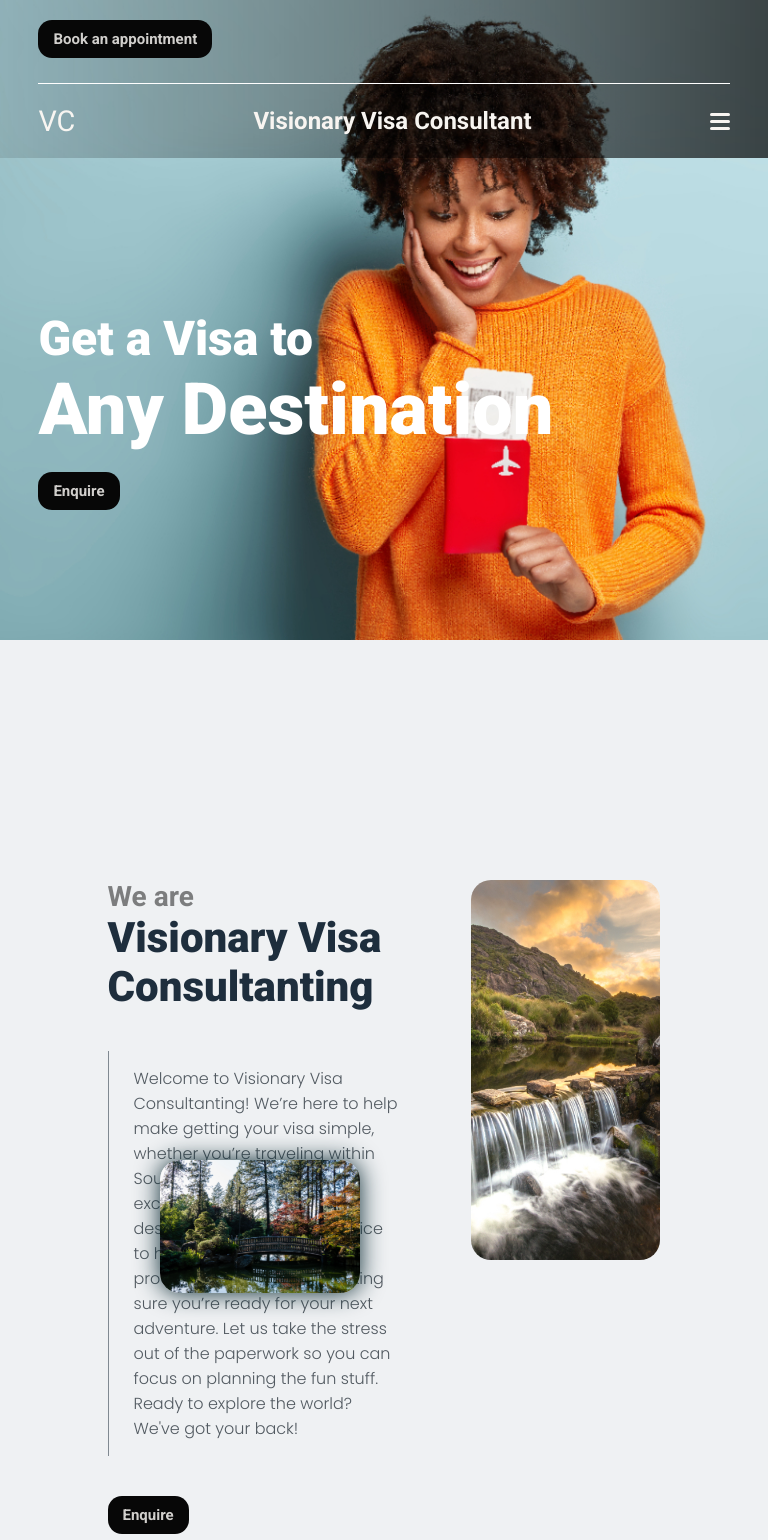
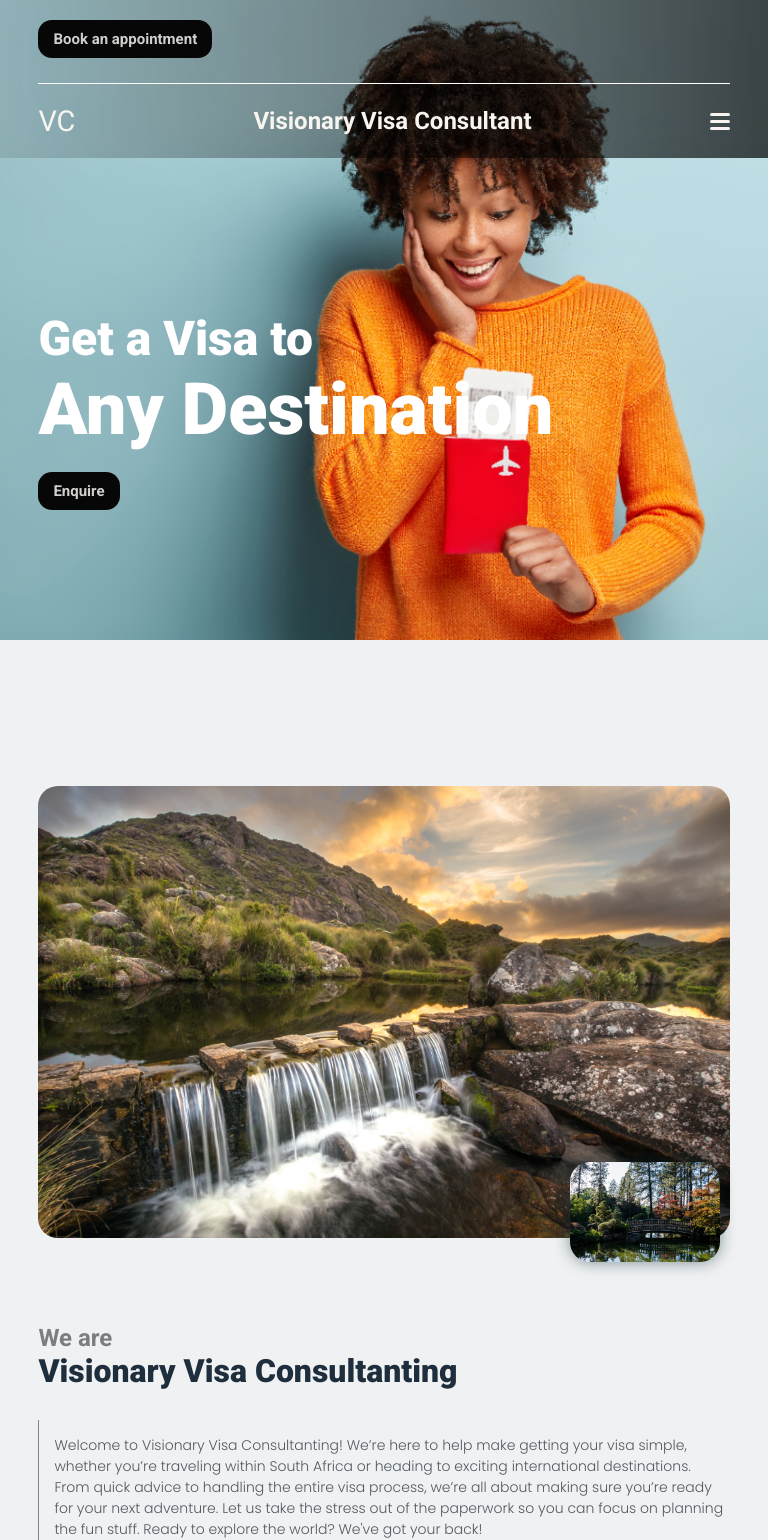
Before and after one commit to Munyabelden/Visa_Consultant-, a React (Create React App) app: page / in a window 768 px wide. Shown: the top 1540 px of the page. Built offline with nearby package versions, Linux system fonts and the light colour scheme; the HTML template or start-up script is replaced by a standard one.

Commit message:
home-body Mobile responsive check

```diff
--- a/src/components/styles/Home.css
+++ b/src/components/styles/Home.css
@@ -1,4 +1,4 @@
-.visa {
+/* .visa {
   display: flex;
   flex-direction: row;
   justify-content: space-around;
@@ -54,7 +54,7 @@
   -moz-border-radius: 20px;
   -ms-border-radius: 20px;
   -o-border-radius: 20px;
-}
+} */
 
 /* Home About */
 
@@ -124,9 +124,58 @@
   box-shadow: 0 0 25px rgb(11, 42, 51);
 }
 
+@media (max-width: 800px) {
+  .home-about {
+    padding: 6rem 5%;
+    flex-direction: column-reverse;
+    gap: 2rem;
+  }
+
+  .about-intro {
+    width: 100%;
+  }
+
+  .about-intro h2 {
+    font-size: 24px;
+  }
+
+  .about-intro h2 span {
+    font-size: 32px;
+  }
+
+  .about-intro p {
+    font-size: 14px;
+    padding-left: 15px;
+    margin-block: 30px;
+  }
+
+  .home-about-imgs {
+    width: 100%;
+    padding-left: 0;
+    margin-block: 50px;
+    position: relative; /* For absolute positioning of water-two */
+  }
+
+  .water-one {
+    width: 100%;
+    height: auto;
+  }
+
+  .water-two {
+    width: 150px;
+    margin-left: 0;
+    margin-top: 20px;
+    position: absolute;
+    right: 10px;
+    bottom: -20px;
+    box-shadow: 0 0 15px rgba(11, 42, 51, 0.5);
+  }
+}
+
+
 /* Countries */
 .home-countries {
-  padding: 120px 18%;
+  padding: 120px 10%;
 }
 
 .home-countries h2 {
@@ -209,6 +258,10 @@
 
 /* For tablets: 2 columns */
 @media (min-width: 768px) {
+  .home-countries {
+    padding-inline: 10%;
+  }
+
   .countries {
     grid-template-columns: 1fr 1fr;
   }
@@ -216,6 +269,10 @@
 
 /* For desktops: 3 columns */
 @media (min-width: 1024px) {
+  .home-countries {
+    padding: 120px 18%;
+  }
+
   .countries {
     grid-template-columns: 1fr 1fr 1fr;
   }
@@ -244,6 +301,8 @@
 .country.aust {
   background-image: url('../images/Australia.jpg');
 }
+
+/* Visa Classes */
 
 .visa-classes {
   background-color: #e9eef3;
@@ -318,3 +377,14 @@
   -ms-border-radius: 10px;
   -o-border-radius: 10px;
 }
+
+@media (max-width: 800px) {
+  .visa-classes {
+    padding-inline: 5%;
+  }
+
+  .visa-categories {
+    flex-direction: column;
+    gap: 60px;
+  }
+}
```
